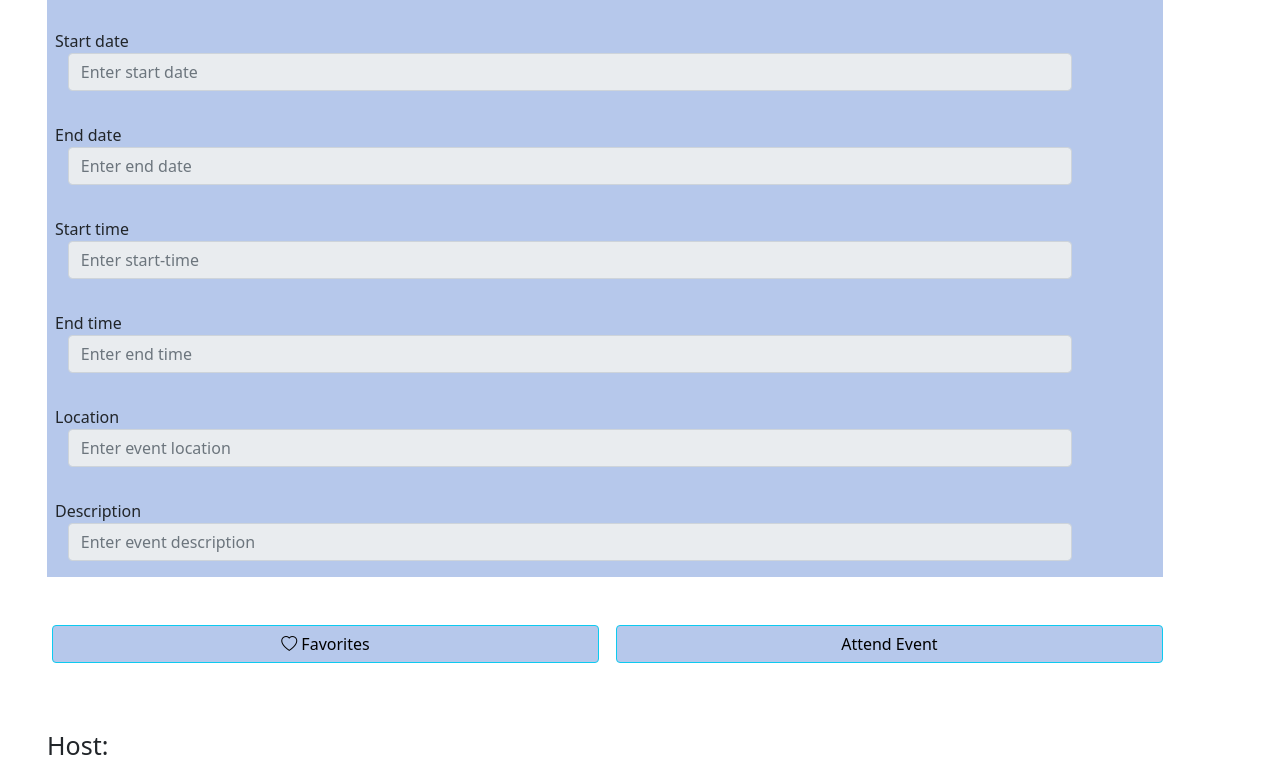
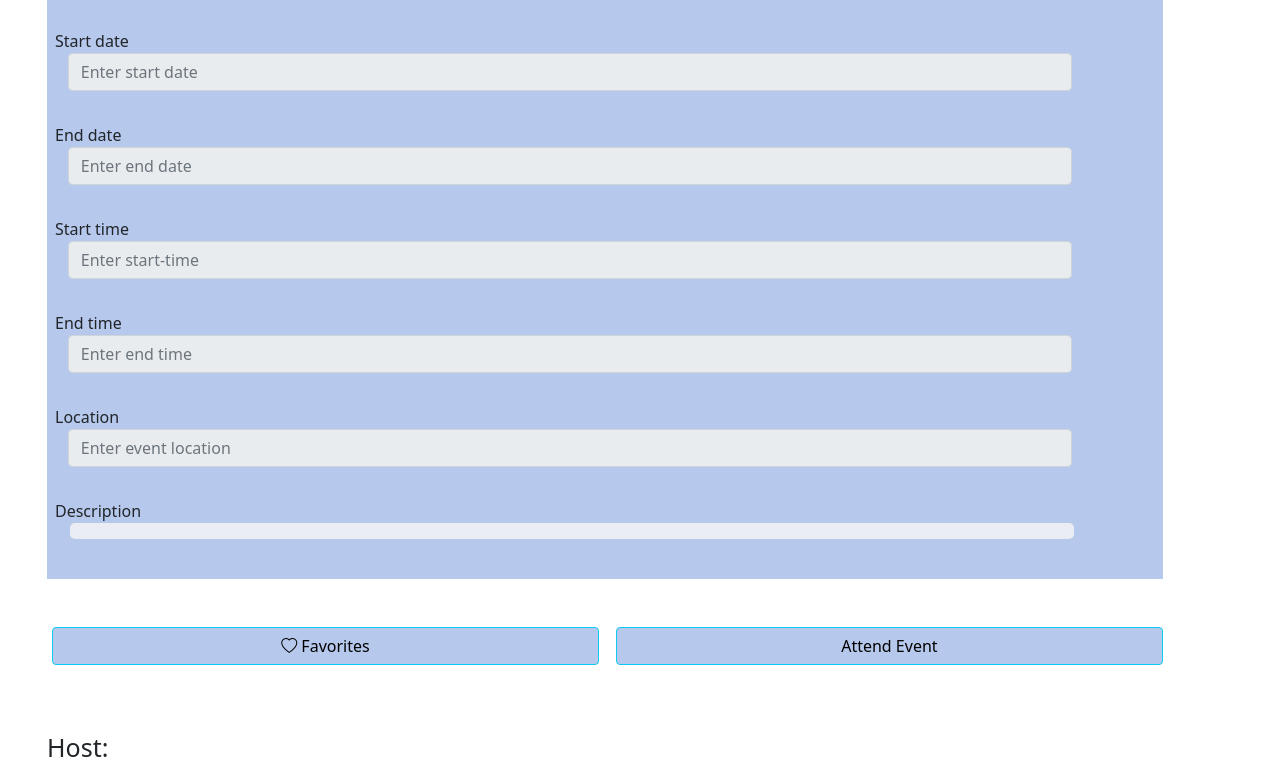
Before and after one commit to Darren542/1800_202210_BBY27, a website: page eventPage.html in a window 1280 px wide. Shown: the part 1005-1781 px from the top of the page. Drawn offline with nearby package versions, Linux system fonts and the light colour scheme; no server answers.

Commit message:
Minor changes

```diff
--- a/eventPage.html
+++ b/eventPage.html
@@ -80,7 +80,8 @@
           </div>
           <div class="form-group">
             <label>Description</label>
-            <input type="text" id="description" class="form-control" placeholder="Enter event description">
+            <input type="text" id="description" class="form-control hidden" placeholder="Enter event description">
+            <div id="description2"></div>
           </div>
         </fieldset>
         <div class="d-flex justify-content-end mt-5" id="btncontainer">
--- a/scripts/eventPage.js
+++ b/scripts/eventPage.js
@@ -79,6 +79,7 @@ function populateInfo() {
             }
             if (event_description != null) {
               document.getElementById("description").value = event_description;
+              document.getElementById("description2").innerHTML = event_description;
             }
             displayHost();
             displayAttendees();
@@ -211,6 +212,7 @@ function populateComments() {
 
   db.collection("events").doc(eventId).collection("comments").get()
     .then(snap => {
+      console.log("snapLength", snap.length);
       snap.forEach(doc => {
         var comment_body = doc.data().comment_text;
         var userName = doc.data().userName;
--- a/styles/events.css
+++ b/styles/events.css
@@ -58,6 +58,7 @@
 
 #eventInfoFields {
     background-color: #B6C8EB;
+    padding-bottom: 40px;
 }
 
 div > label {
@@ -125,3 +126,15 @@ input[type="text"] {
 fieldset {
     margin: 0em;
 }
+
+
+#description2 {
+    margin-left: 23px;
+
+    width: 90%;
+    height:fit-content;
+
+    background-color: #eaedf3;
+    border-radius: 5px;
+    padding:8px;
+}
```
Also changed, not shown: templates/navbar_logged_in.html (+1 -1 lines).
